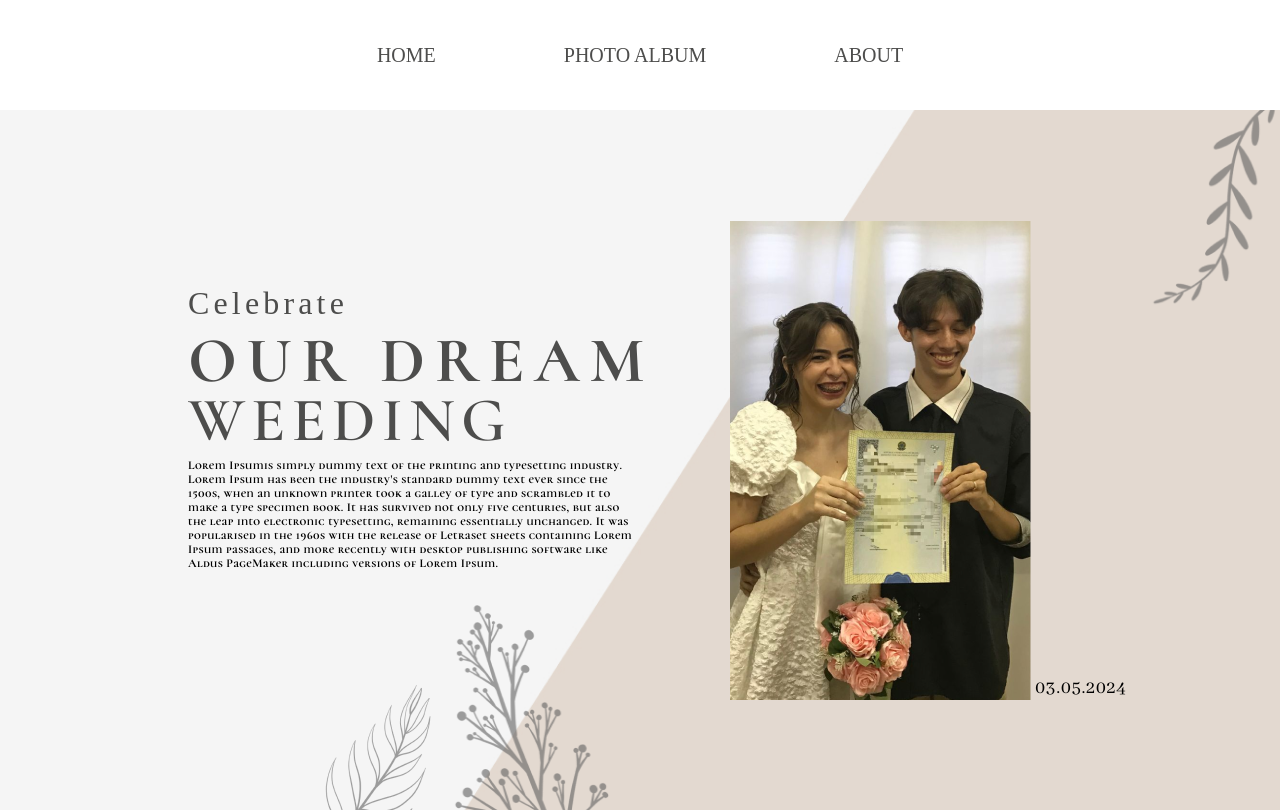
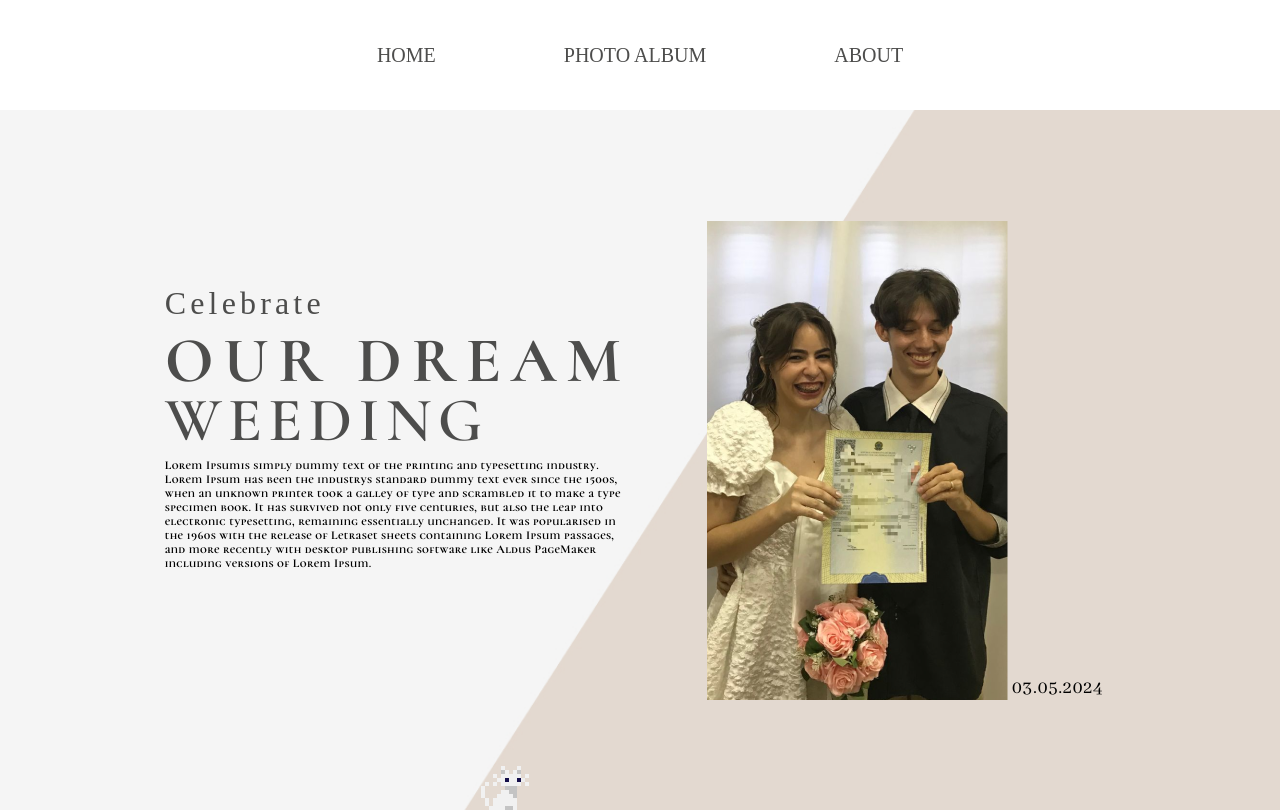
Before and after one commit to Emaus-Leonardo/Weeding-album, a React (Vite) app: page / in a window 1280 px wide. Shown: the top 812 px of the page. Built offline with nearby package versions, Linux system fonts and the light colour scheme.

Commit message:
add a cat img and star responssive layout

```diff
--- a/src/assets/components/pages/Home.jsx
+++ b/src/assets/components/pages/Home.jsx
@@ -1,22 +1,16 @@
 import HomeImg from "../../../../public/img/image-home.png";
-import Ramo from "../../../../public/img/ramo1.png";
-import Ramo2 from "../../../../public/img/ramo2.png";
-import Ramo3 from "../../../../public/img/ramo3.png";
-import Ramo4 from "../../../../public/img/ramo4.png";
-import Ramo5 from "../../../../public/img/ramo5.png";
-import Ramo6 from "../../../../public/img/ramo6.png";
-import Ramo7 from "../../../../public/img/ramo7.png";
+import Hiro from "../../../../public/img/Hiro.png";
 
 function Home() {
   return (
     <section className="bg-custom bg-contain h-[700px] max:h-full flex justify-center items-center overflow-x-hidden">
-      <div className="flex relative ml-[300px]">
-        <div className="absolute -left-28 top-16 flex flex-col">
-          <p className=" text-[32px] text-texts z-[1] !font-abhayalibre tracking-[4.16px]">
+      <div className="flex relative ml-[100px] max-lg:flex-col">
+        <div className="absolute -left-28 top-16 flex flex-col ">
+          <p className="text-[32px] text-texts !font-abhayalibre tracking-[4.16px]">
             Celebrate
           </p>
 
-          <h1 className="text-[64px] text-texts font-CormorantUnicase-Bold  tracking-[9.60px]">
+          <h1 className="text-[64px] text-texts font-CormorantUnicase-Bold tracking-[9.60px]">
             OUR DREAM
           </h1>
 
@@ -26,7 +20,7 @@ function Home() {
 
           <h3 className="text-[12px] text-black leading-[14px] tracking-[0.36px] font-CormorantUnicase-Bold w-[50%]">
             Lorem Ipsumis simply dummy text of the printing and typesetting
-            industry. Lorem Ipsum has been the industry&#39;s standard dummy
+            industry. Lorem Ipsum has been the industrys standard dummy
             text ever since the 1500s, when an unknown printer took a galley of
             type and scrambled it to make a type specimen book. It has survived
             not only five centuries, but also the leap into electronic
@@ -37,23 +31,14 @@ function Home() {
           </h3>
         </div>
 
-        <img className="pl-[430px]" src={HomeImg} alt="image home" />
-        <p className="text-[20px] font-Abhaya-Libre self-end tracking-[0.60px] pl-1">
+        <div className="absolute left-48 top-[525px]">
+          <img className="" src={Hiro} alt="" />
+        </div>
+
+        <img className="pl-[430px]" src={HomeImg} alt="image home"  />
+        <p className="text-[20px] font-Abhaya-Libre self-end tracking-[0.60px] pl-1 ">
           03.05.2024
         </p>
-
-      </div>
-
-      <div className="relative ">
-        <div className=" w-[200px] h-[200px] flex justify-end" >
-          <img className="absolute h-[100%] w-[100%] left-[20%] bottom-[125%] " src={Ramo} alt="" />
-          <img className="absolute h-[100%] w-[100%] left-[290px] top-[100px]" src={Ramo5} alt="" />
-          <img className="absolute h-[100%] w-[100%] left-[280px] top-[250px]" src={Ramo4} alt="" />
-          <img className="absolute h-[100%] w-[100%] right-[1390px] top-[250px]" src={Ramo2} alt="" />
-          <img className="absolute h-[205px] w-[205px] right-[630px] top-[245px]" src={Ramo6} alt="" />
-          <img className="absolute h-[144px] w-[144px] right-[830px] top-[306px]" src={Ramo7} alt="" />
-          <img className="absolute h-[100%] w-[100%] right-[1420px] bottom-[150px]" src={Ramo3} alt="" />
-        </div>
       </div>
     </section>
   );
```
Also changed, not shown: public/img/bg.celular.jpg (added).
